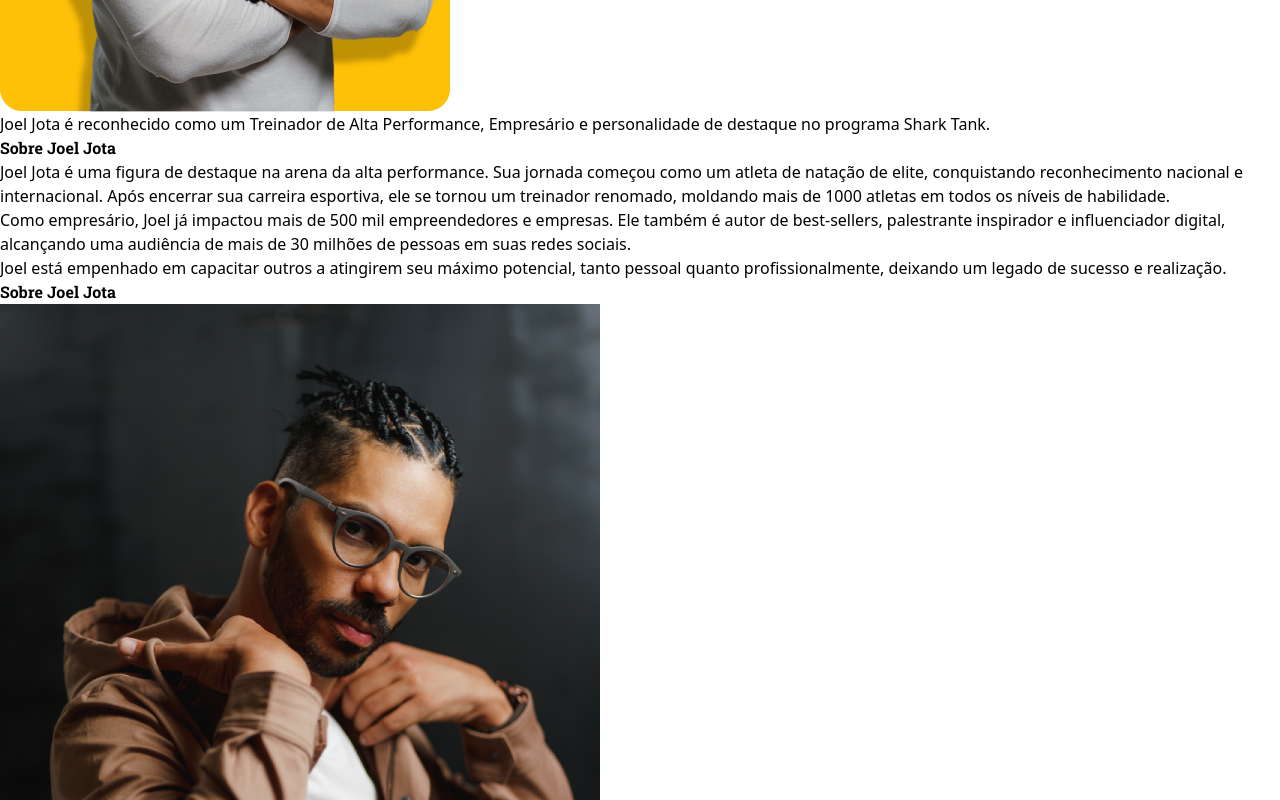
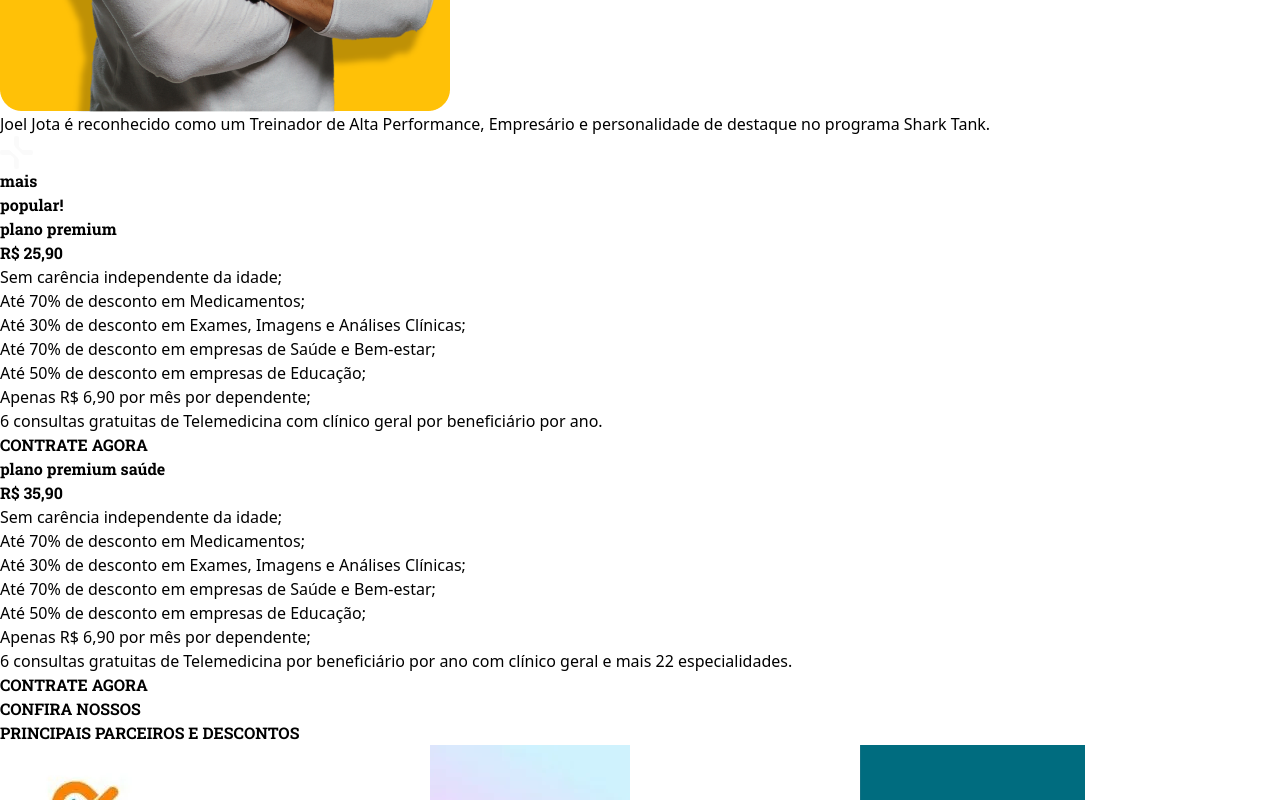
Before and after one commit to bmouseProductions/lp-bomDemaisB2C, a React (Vite) app: page / in a window 1280 px wide. Shown: the part 1700-2500 px from the top of the page. Built offline with nearby package versions, Linux system fonts and the light colour scheme.

Commit message:
scoll animation div joel jota

```diff
--- a/src/pages/Home/Home.tsx
+++ b/src/pages/Home/Home.tsx
@@ -1,6 +1,5 @@
 import Footer from "../../components/Footer/Footer";
 import Header from "../../components/Header/Header";
-import SectionFour from "./Sections/SectionFour/SectionFour";
 import SectionOne from "./Sections/SectionOne/SectionOne";
 import SectionThree from "./Sections/SectionThree/SectionThree";
 import SectionTwo from "./Sections/SectionTwo/SectionTwo";
@@ -12,7 +11,6 @@ export default function Home() {
         <>
             <Header />
             <SectionOne />
-            <SectionFour />
             <SectionTwo />
             <SectionThree />
             <Footer />
```
